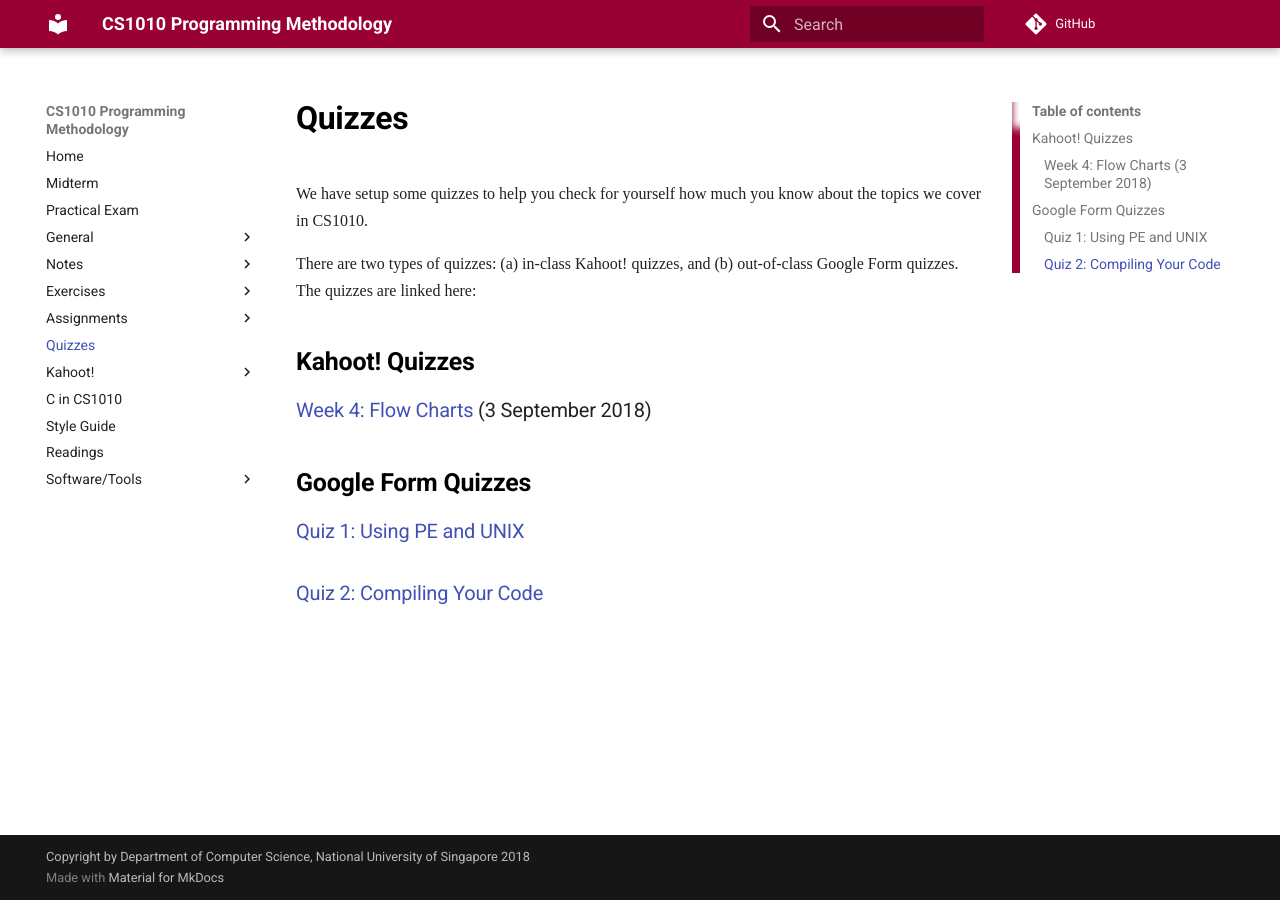
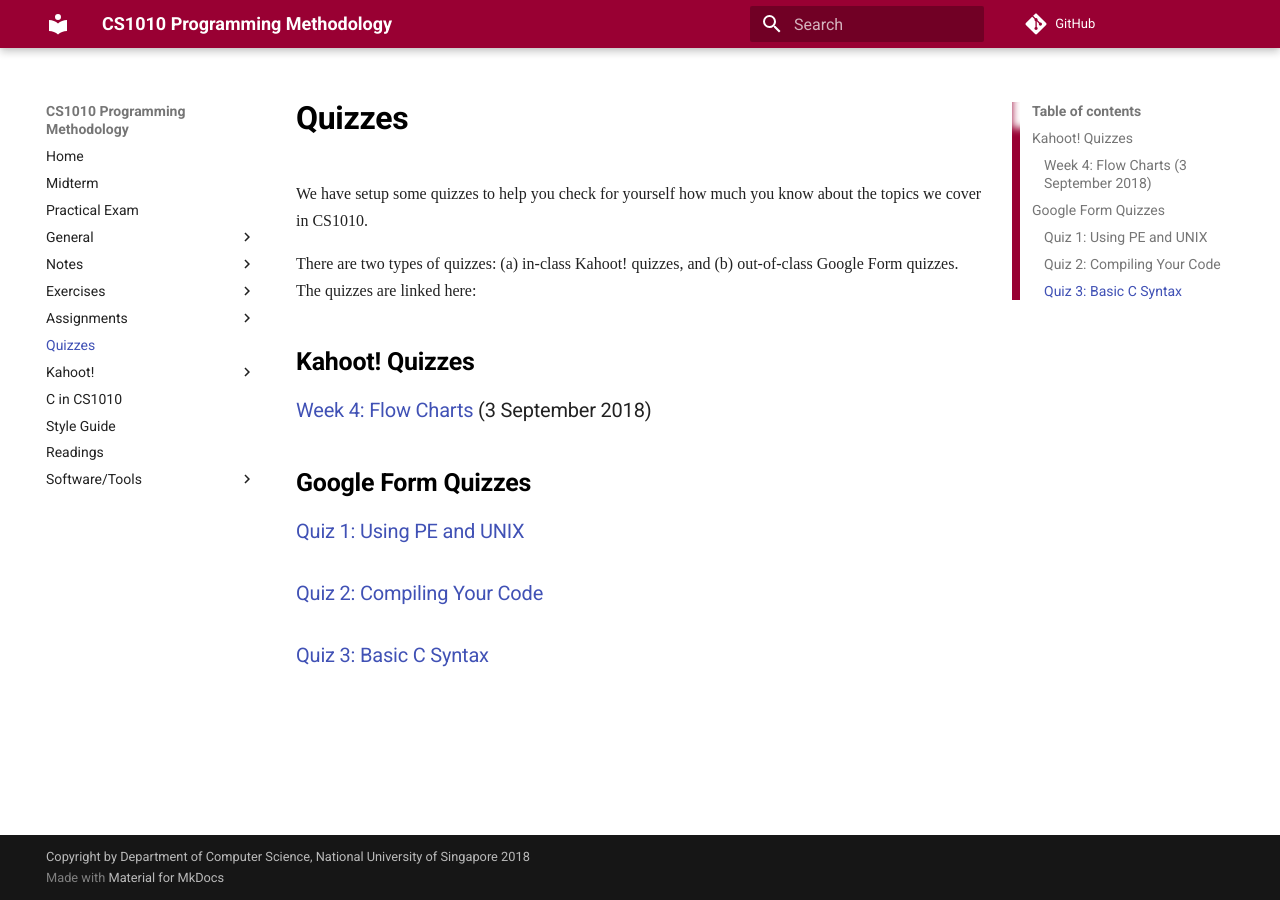
Before and after one commit to LL-Pengfei/CS1010-AY1819S1-Personal, an MkDocs documentation site: the page built from docs/quiz.md, in a window 1280 px wide. Built offline with MkDocs 1.6.1 and Material for MkDocs 9.7.7, drawn with Linux system fonts in a browser that asks for light colours; nearby versions of some CDN libraries; some web fonts are replaced; comment, search, counter and statistics services are not loaded; old or Windows-style settings are respelled for this version of MkDocs.

Commit message:
Add Quiz 3

```diff
--- a/docs/quiz.md
+++ b/docs/quiz.md
@@ -12,3 +12,4 @@ There are two types of quizzes: (a) in-class Kahoot! quizzes, and (b) out-of-cla
 
 ### [Quiz 1: Using PE and UNIX](https://goo.gl/forms/aD4n7SbQltY1BUz63)
 ### [Quiz 2: Compiling Your Code](https://goo.gl/forms/M8rZWkTgvkowB3Yy2)
+### [Quiz 3: Basic C Syntax](https://goo.gl/forms/4LM8K7Fol0b2fYeD3)
```
